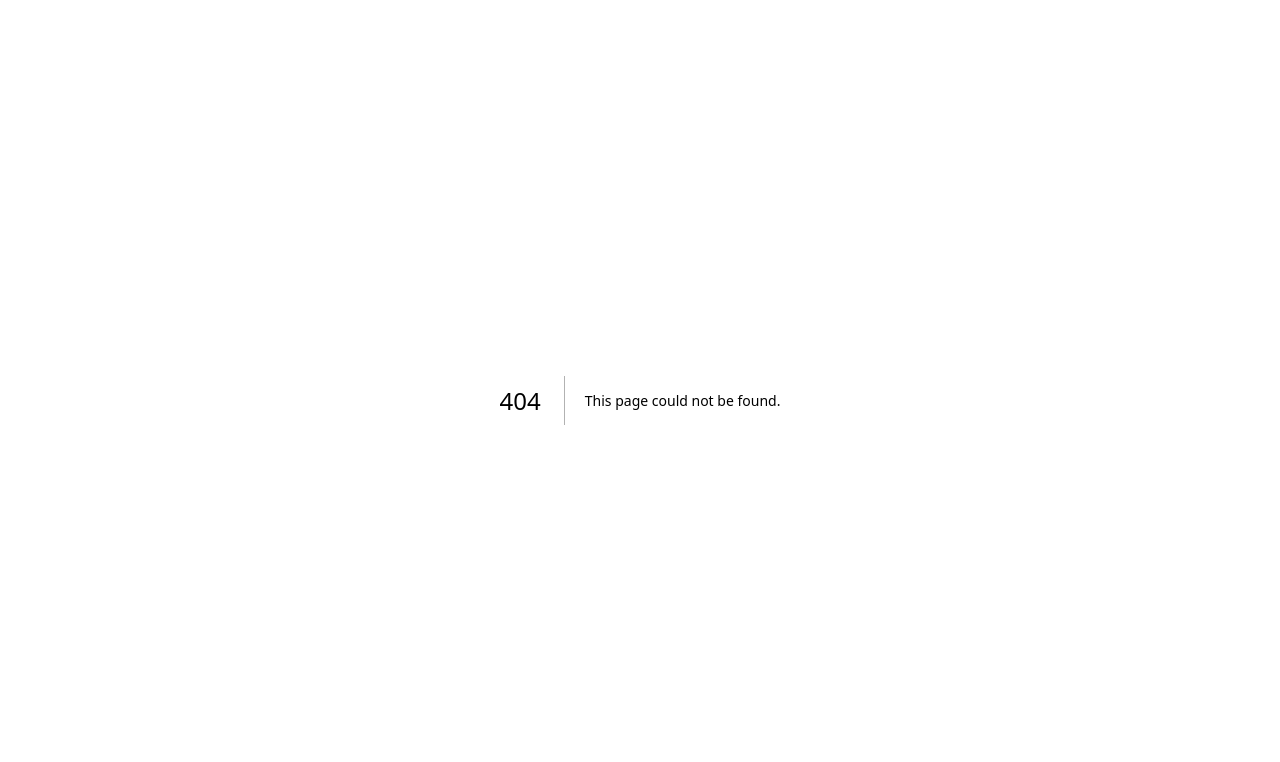
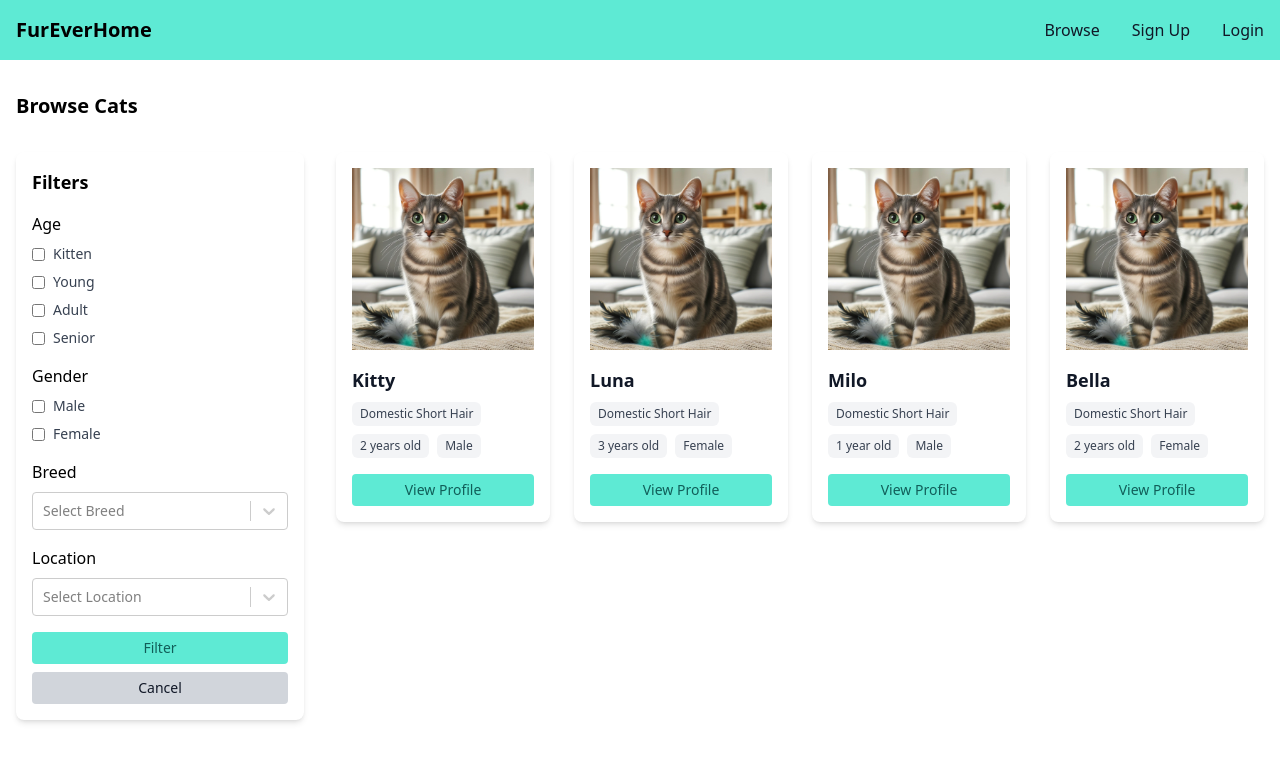
Before and after one commit to hockjootan/cat-adoption-web, a Next.js app: page /cat/list in a window 1280 px wide. Before the commit this address had no page. Shown: the top 762 px of the page. Built offline with nearby package versions, Linux system fonts and the light colour scheme.

Commit message:
feat: introduce cat list page

```diff
--- a/src/components/CatCard.tsx
+++ b/src/components/CatCard.tsx
@@ -9,7 +9,7 @@ export interface CatCardProps {
 
 const CatCard: React.FC<CatCardProps> = ({ name, breed, age, gender }) => {
   return (
-    <div className="bg-white shadow-md rounded-lg p-4">
+    <div className="bg-white shadow-md rounded-lg p-4 flex flex-col">
       <div className="bg-gray-200 aspect-square relative mb-4">
         <Image
           src="/assets/images/cat-example.webp"
@@ -18,14 +18,14 @@ const CatCard: React.FC<CatCardProps> = ({ name, breed, age, gender }) => {
         />
       </div>
       <h2 className="text-gray-900 font-bold text-lg mb-2">{name}</h2>
-      <div className="flex flex-wrap gap-x-4 gap-y-2 text-gray-700 mb-4 text-xs">
+      <div className="flex flex-wrap gap-2 text-gray-700 mb-4 text-xs">
         <span className="bg-gray-100 rounded-md px-2 py-1">{breed}</span>
         <span className="bg-gray-100 rounded-md px-2 py-1">
           {age} year{parseInt(age) > 1 ? "s" : ""} old
         </span>
         <span className="bg-gray-100 rounded-md px-2 py-1">{gender}</span>
       </div>
-      <button className="w-full bg-teal-300 text-teal-800 py-1.5 px-4 rounded hover:bg-teal-400 text-sm font-medium">
+      <button className="mt-auto w-full bg-teal-300 text-teal-800 py-1.5 px-4 rounded hover:bg-teal-400 text-sm font-medium">
         View Profile
       </button>
     </div>
--- /dev/null
+++ b/src/pages/cat/list.tsx
@@ -0,0 +1,56 @@
+import Image from "next/image";
+
+import Header from "src/components/Header";
+import Filter from "src/components/Filter";
+import CatListComponent from "src/components/CatList";
+
+export default function CatList() {
+  return (
+    <div className="min-h-screen flex flex-col">
+      <Header />
+      <div className="my-8 ">
+        <div className="flex flex-col">
+          <div className="container mx-auto">
+            <h2 className="text-xl font-bold px-4 mb-4">Browse Cats</h2>
+            <div className="flex flex-col md:flex-row">
+              <div className="w-full md:w-1/3 lg:w-1/4 p-4">
+                <Filter />
+              </div>
+              <div className="w-full md:w-2/3 lg:w-3/4 p-4">
+                <CatListComponent
+                  isPageSection={false}
+                  data={[
+                    {
+                      name: "Kitty",
+                      breed: "Domestic Short Hair",
+                      age: "2",
+                      gender: "Male",
+                    },
+                    {
+                      name: "Luna",
+                      breed: "Domestic Short Hair",
+                      age: "3",
+                      gender: "Female",
+                    },
+                    {
+                      name: "Milo",
+                      breed: "Domestic Short Hair",
+                      age: "1",
+                      gender: "Male",
+                    },
+                    {
+                      name: "Bella",
+                      breed: "Domestic Short Hair",
+                      age: "2",
+                      gender: "Female",
+                    },
+                  ]}
+                />
+              </div>
+            </div>
+          </div>
+        </div>
+      </div>
+    </div>
+  );
+}
```
